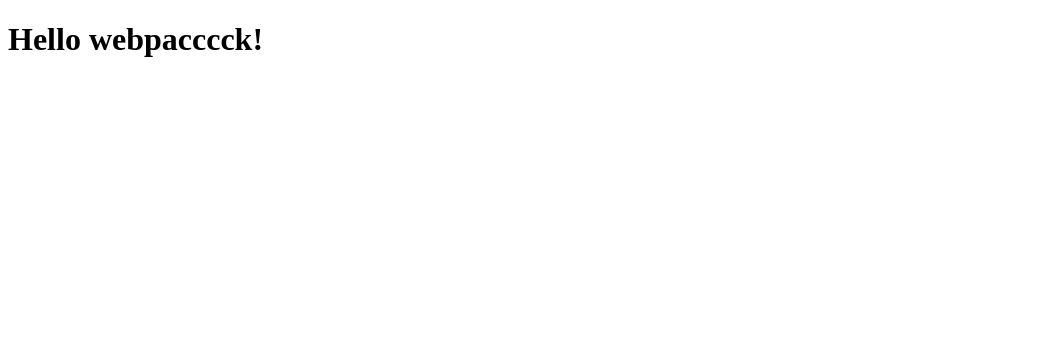
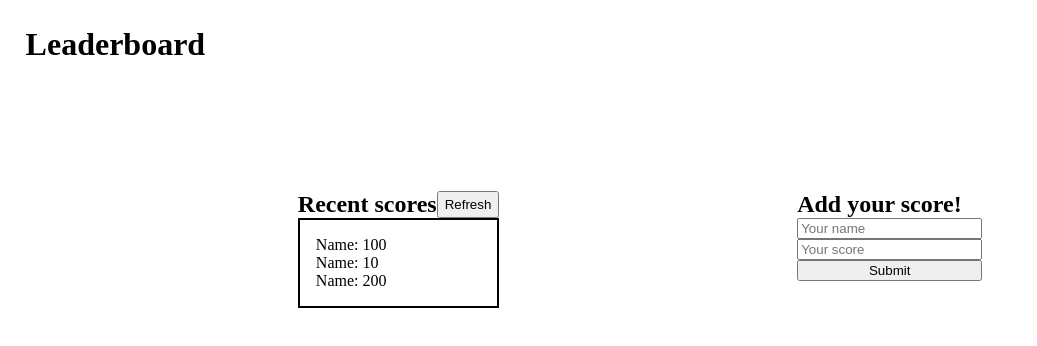
Before and after one commit to arnrdn/leaderboard, a website built with webpack: page src/index.html in a window 1280 px wide. Shown: the whole page, without its empty margins (0-1037 px from the left). Built offline with nearby package versions, Linux system fonts and the light colour scheme.

Commit message:
Add basic HTML and CSS

```diff
--- a/src/index.html
+++ b/src/index.html
@@ -8,7 +8,28 @@
 </head>
 
 <body>
-  <h1>Hello webpacccck!</h1>
+  <h1>Leaderboard</h1>
+  <div class="main-content">
+    <div class="recent-scores">
+      <div class="recent-title">
+        <h2>Recent scores</h2>
+        <button type="button">Refresh</button>
+      </div>
+      <ul class="user-content">
+        <li>Name: 100</li>
+        <li>Name: 10</li>
+        <li>Name: 200</li>
+      </ul>
+    </div>
+    <div class="add-score">
+      <form action="">
+        <h2>Add your score!</h2>
+        <input type="text" placeholder="Your name">
+        <input type="text" placeholder="Your score">
+        <button type="submit">Submit</button>
+      </form>
+    </div>
+  </div>
 </body>
 
 </html>
--- a/src/style.css
+++ b/src/style.css
@@ -1,7 +1,30 @@
-.hello {
-  color: red;
+* {
+  margin: 0;
+  paddng: 0;
 }
 
-body {
-  background-color: white;
+h1 {
+  padding: 2% 0 0 2%;
 }
+
+.main-content {
+  display: flex;
+  justify-content: space-evenly;
+  margin-top: 10%;
+}
+
+.recent-title {
+  display: flex;
+  justify-content: space-between;
+}
+
+.user-content {
+  border: 2px solid black;
+  list-style-type: none;
+  padding: 1rem;
+}
+
+form {
+  display: flex;
+  flex-direction: column;
+}
```
Also changed, not shown: dist/index.html, dist/main.js.
